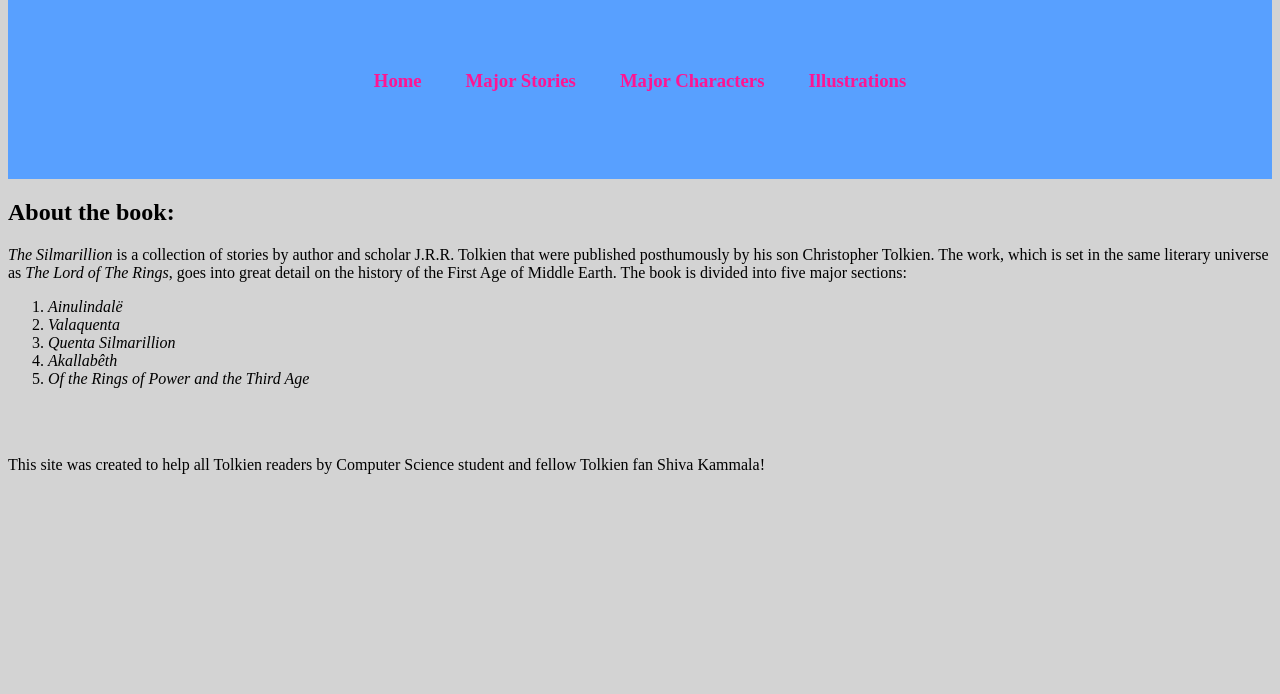
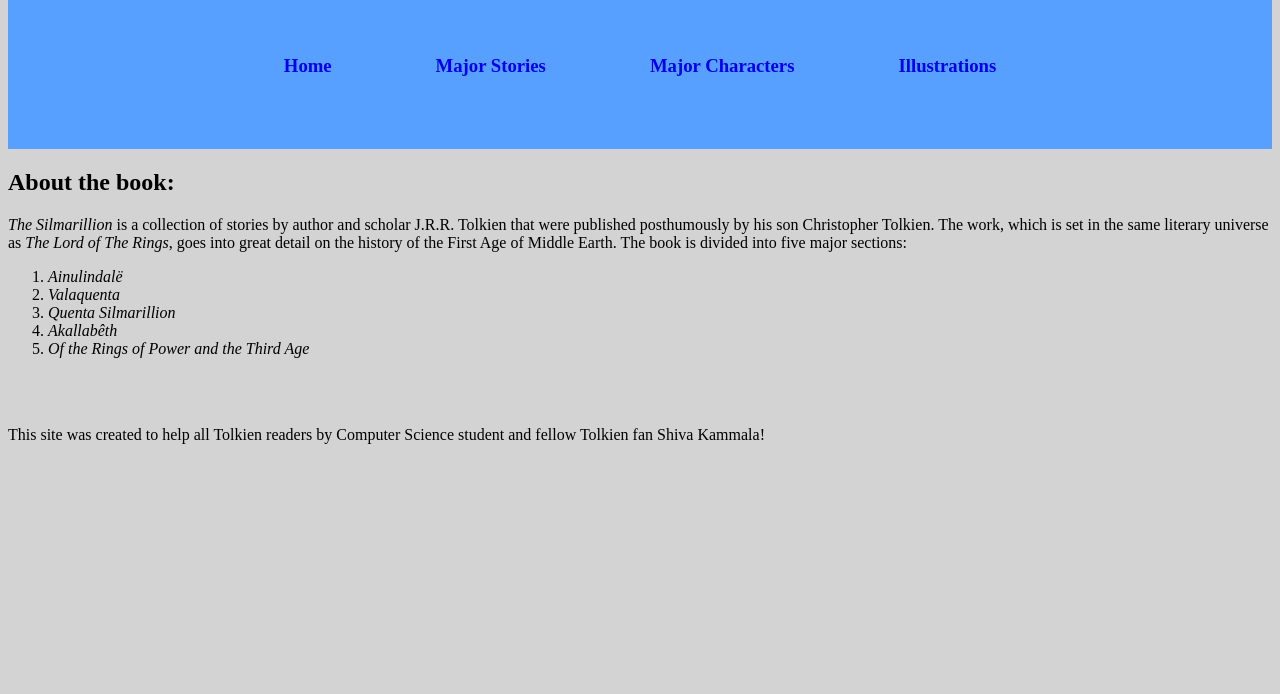
Before and after one commit to jdmar3-comp426/a01-shiva1UNC, a website: page index.html in a window 1280 px wide. Shown: the part 106-800 px from the top of the page. Drawn offline with Linux system fonts and the light colour scheme.

Commit message:
changed nav bar

```diff
--- a/index.html
+++ b/index.html
@@ -11,10 +11,10 @@
             <h1 id="title">Guide to Tolkien's <em>The Silmarillion</em></h1>
             <br>
             <ul class="links">
-                <li><a href:"index.html"><h3>Home</h3></a></li>
-                <li><a href:"stories.html"><h3>Major Stories</h3></a></li>
-                <li><a href:"characters.html"><h3>Major Characters</h3></a></li>
-                <li><a href:"media.html"><h3>Illustrations</h3></a></li>
+                <li><a href="index.html"><h3>Home</h3></a></li>
+                <li><a href="stories.html"><h3>Major Stories</h3></a></li>
+                <li><a href="characters.html"><h3>Major Characters</h3></a></li>
+                <li><a href="media.html"><h3>Illustrations</h3></a></li>
             </ul>
             <br>
         </div>
--- a/styles.css
+++ b/styles.css
@@ -3,7 +3,7 @@
 }
 #heading {
     background-color: #58a0ff;
-    padding: 25px;
+    padding: 15px;
     color: #ffff;
 }
 ul.links {
@@ -12,10 +12,12 @@
 }
 ul.links > li {
     display:inline-block;
-    padding: 10px 20px;
+    padding: 5px 10px;
+    margin: 0px 40px 0px 40px;
 }
 ul.links > li > a {
-    color: deeppink;
+    color: FFFF;
+    text-decoration: none;
 }
 ul > li:hover{
     border-style: solid;
```
Also changed, not shown: stories.html (+4 -4 lines).
